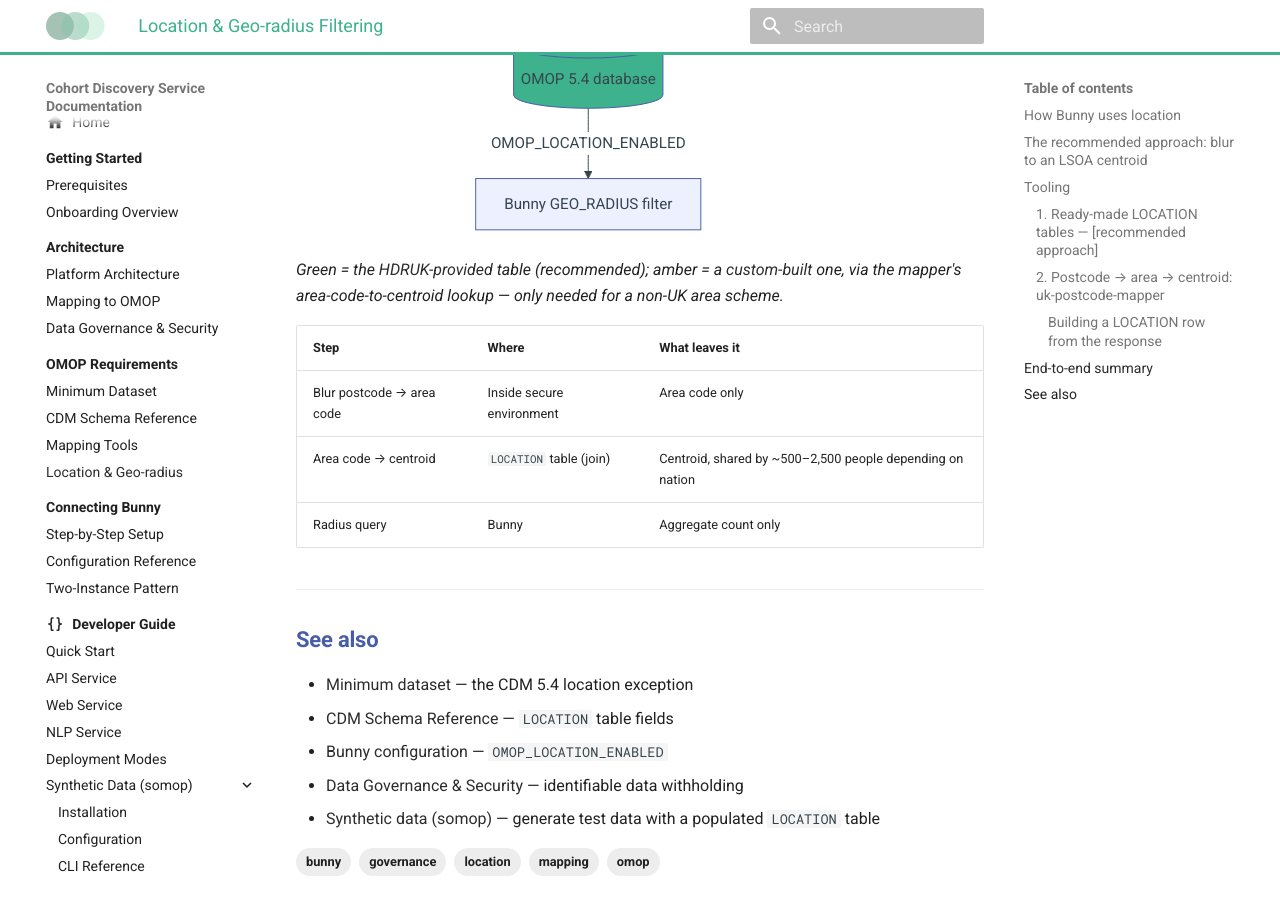
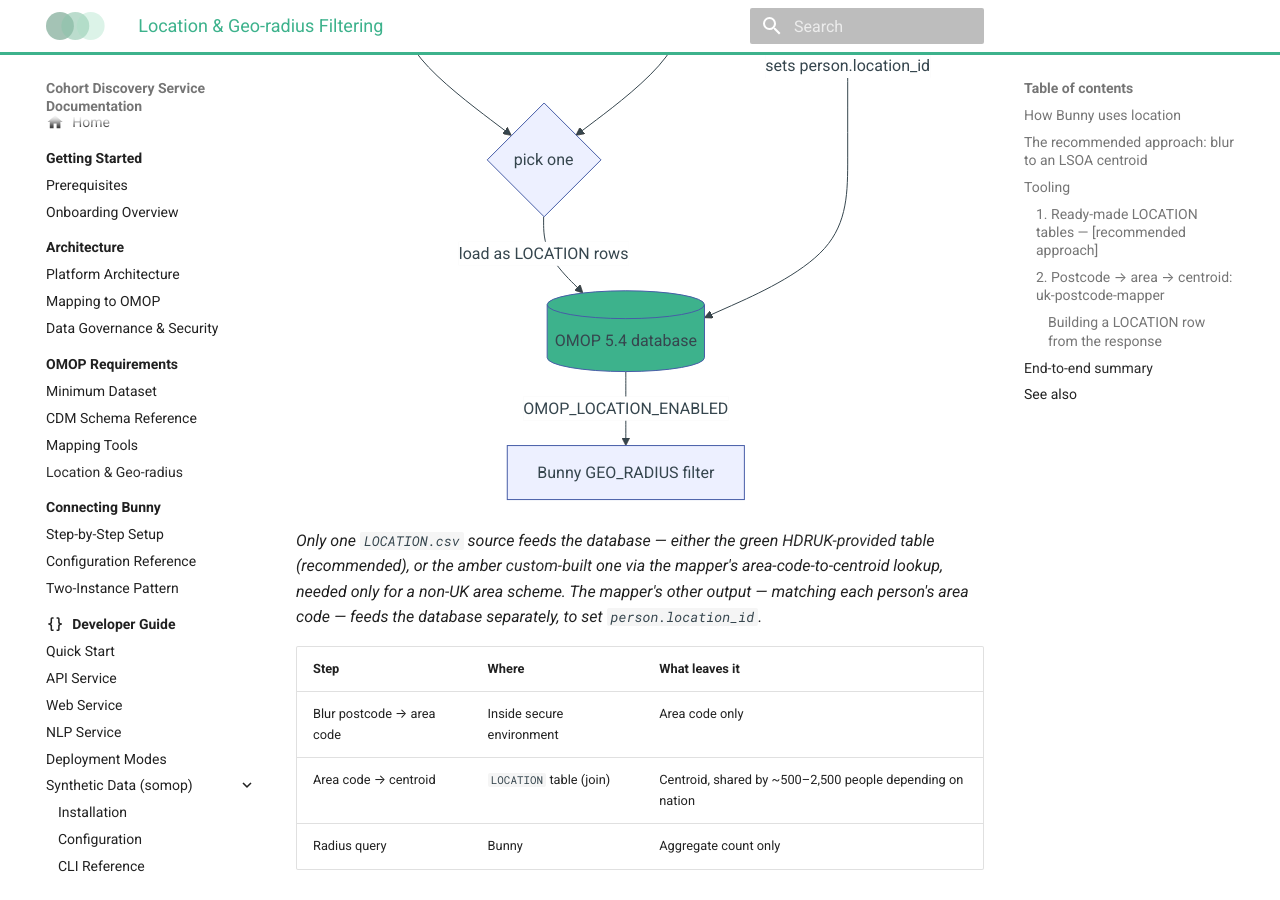
Before and after one commit to HDRUK/cohort-discovery-service-docs, an MkDocs documentation site: the page built from docs/omop/location.md, in a window 1280 px wide and 900 px high, scrolled down 5307 px. Built offline with MkDocs 1.6.1 and Material for MkDocs 9.7.7, drawn with Linux system fonts in a browser that asks for light colours; comment, search, counter and statistics services are not loaded; the version menu is left out.

Commit message:
fix diagram

````diff
--- a/docs/omop/location.md
+++ b/docs/omop/location.md
@@ -235,10 +235,11 @@
 ```mermaid
 graph TD
     P[Postcodes in raw<br/>data store] -->|blur, in secure env| M[uk-postcode-mapper<br/>→ area code]
-    M -->|matches area code,<br/>sets person.location_id| DB[(OMOP 5.4 database)]
     M -.->|optional: bulk area code<br/>→ centroid lookup| CUSTOM[Custom-built LOCATION.csv]
-    HDRUK[HDRUK ready-made<br/>LOCATION.csv] --> DB
-    CUSTOM --> DB
+    HDRUK[HDRUK ready-made<br/>LOCATION.csv] --> EITHER{pick one}
+    CUSTOM --> EITHER
+    EITHER -->|load as LOCATION rows| DB[(OMOP 5.4 database)]
+    M -->|matches area code,<br/>sets person.location_id| DB
     DB -->|OMOP_LOCATION_ENABLED| BUNNY[Bunny GEO_RADIUS filter]
 
     style DB fill:#3db28c,color:#fff
@@ -246,9 +247,12 @@
     style CUSTOM fill:#f5d9a8,color:#000
 ```
 
-*Green = the [HDRUK-provided](#1-ready-made-location-tables-recommended-approach) table
-(recommended); amber = a [custom-built](#building-a-location-row-from-the-response) one,
-via the mapper's area-code-to-centroid lookup — only needed for a non-UK area scheme.*
+*Only one `LOCATION.csv` source feeds the database — either the green
+[HDRUK-provided](#1-ready-made-location-tables-recommended-approach) table (recommended), or
+the amber [custom-built](#building-a-location-row-from-the-response) one via the mapper's
+area-code-to-centroid lookup, needed only for a non-UK area scheme. The mapper's other
+output — matching each person's area code — feeds the database separately, to set
+`person.location_id`.*
 
 | Step | Where | What leaves it |
 |------|-------|----------------|
````
